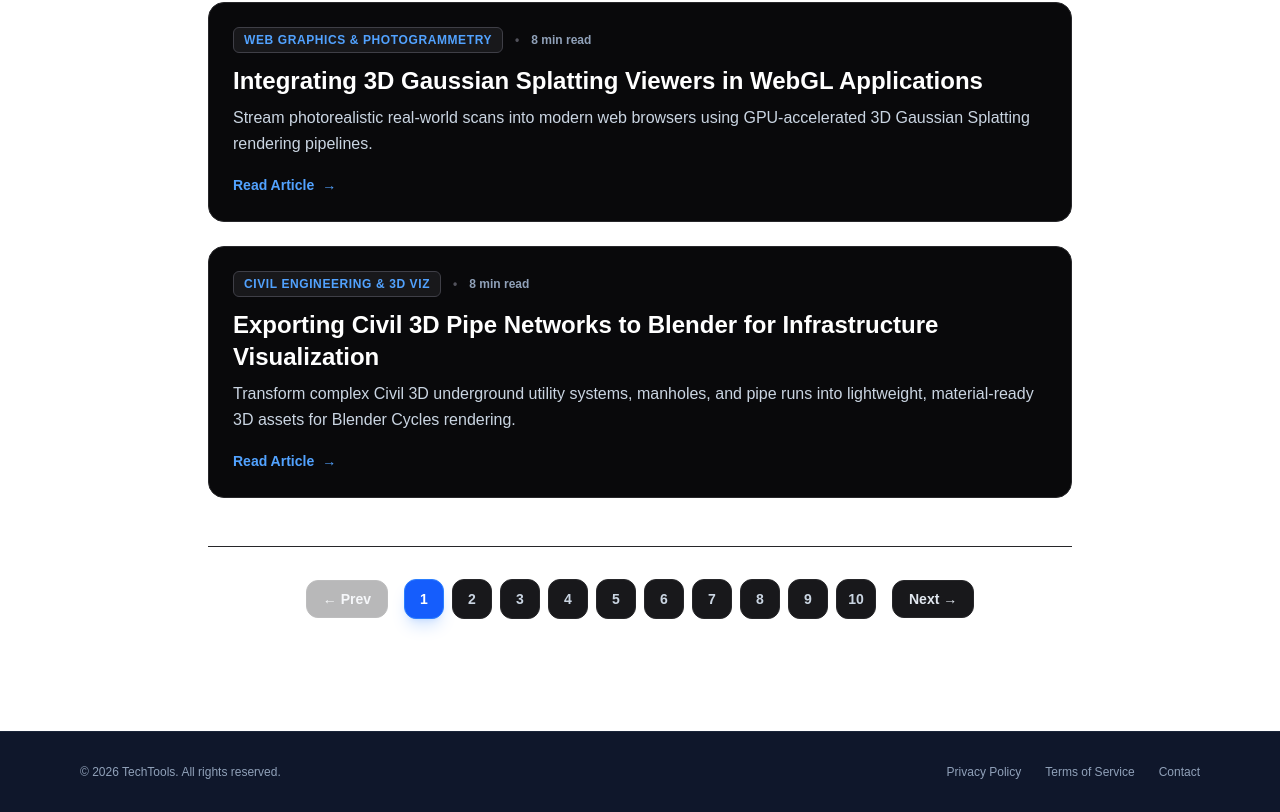
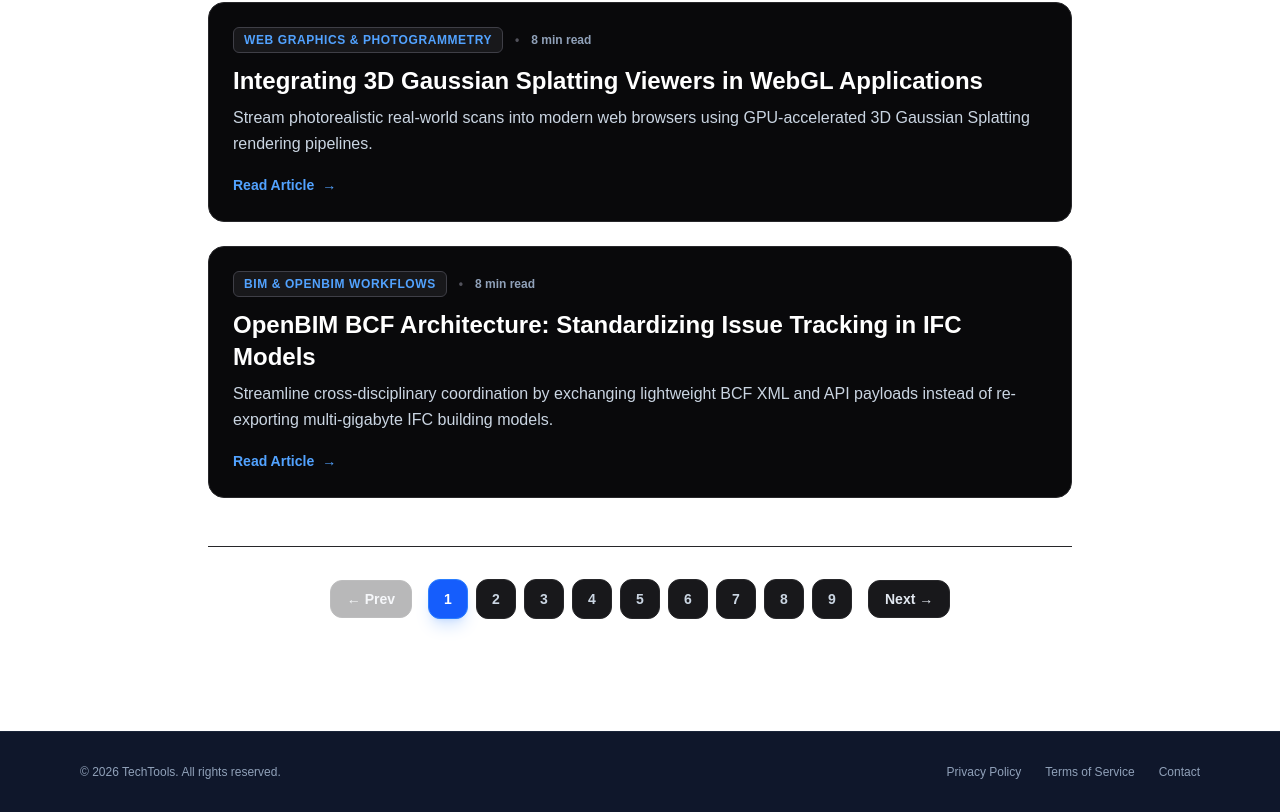
Before and after one commit to serdarozden/my-tools-site, a Next.js app: page /blog in a window 1280 px wide. Shown: the part 2356-3168 px from the top of the page. Built offline with nearby package versions, Linux system fonts and the light colour scheme.

Commit message:
feat: add adsense script to root layout

```diff
--- a/src/app/blender-to-unreal-engine-export-guide/page.js
+++ b/src/app/blender-to-unreal-engine-export-guide/page.js
@@ -175,7 +175,7 @@
               </p>
             </div>
             <Link
-              href="cad-and-3d-file-formats-guide"
+              href="cad-3d-file-formats-guide"
               className="whitespace-nowrap px-5 py-2.5 rounded-xl bg-blue-600 hover:bg-blue-500 text-white font-bold text-sm transition-colors shadow-lg shadow-blue-600/30"
             >
               Read Guide &rarr;
--- a/src/app/cad-3d-file-formats-guide/page.js
+++ b/src/app/cad-3d-file-formats-guide/page.js
@@ -209,7 +209,7 @@
               </p>
             </div>
             <Link
-              href="/blog/blender-to-ue5-export-guide"
+              href="blender-to-unreal-engine-export-guide"
               className="whitespace-nowrap px-5 py-2.5 rounded-xl bg-blue-600 hover:bg-blue-500 text-white font-bold text-sm transition-colors shadow-lg shadow-blue-600/30"
             >
               Read UE5 Export Guide &rarr;
--- a/src/data/articles.js
+++ b/src/data/articles.js
@@ -69,14 +69,6 @@
     title: 'Integrating 3D Gaussian Splatting Viewers in WebGL Applications',
     description: 'Stream photorealistic real-world scans into modern web browsers using GPU-accelerated 3D Gaussian Splatting rendering pipelines.',
     category: 'Web Graphics & Photogrammetry',
-    readTime: '8 min read'
-  },
-  {
-    slug: 'civil-3d-pipe-networks-to-blender-visualization',
-    path: '/civil-3d-pipe-networks-to-blender-visualization',
-    title: 'Exporting Civil 3D Pipe Networks to Blender for Infrastructure Visualization',
-    description: 'Transform complex Civil 3D underground utility systems, manholes, and pipe runs into lightweight, material-ready 3D assets for Blender Cycles rendering.',
-    category: 'Civil Engineering & 3D Viz',
     readTime: '8 min read'
   },
   {
```
